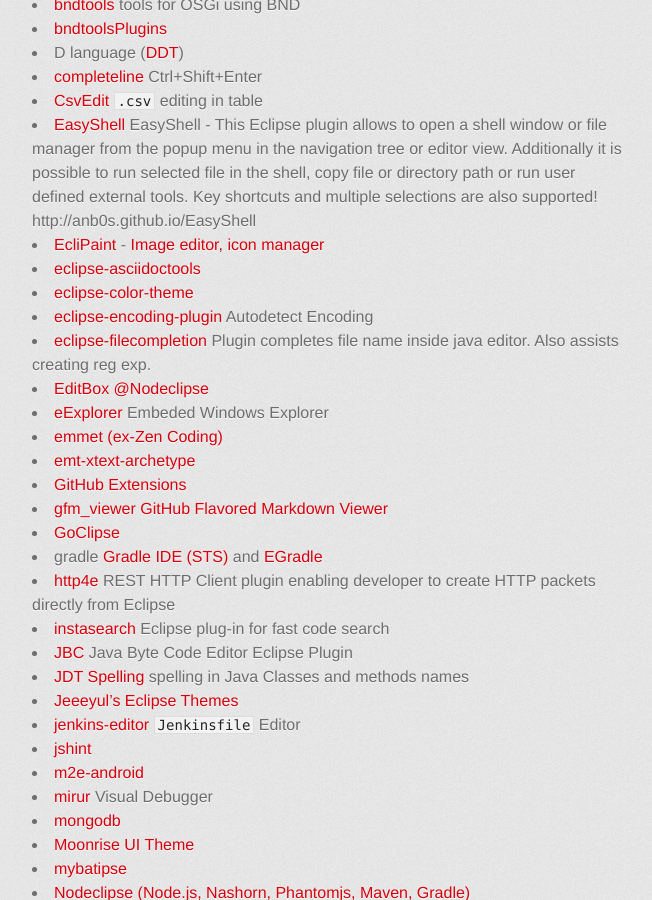
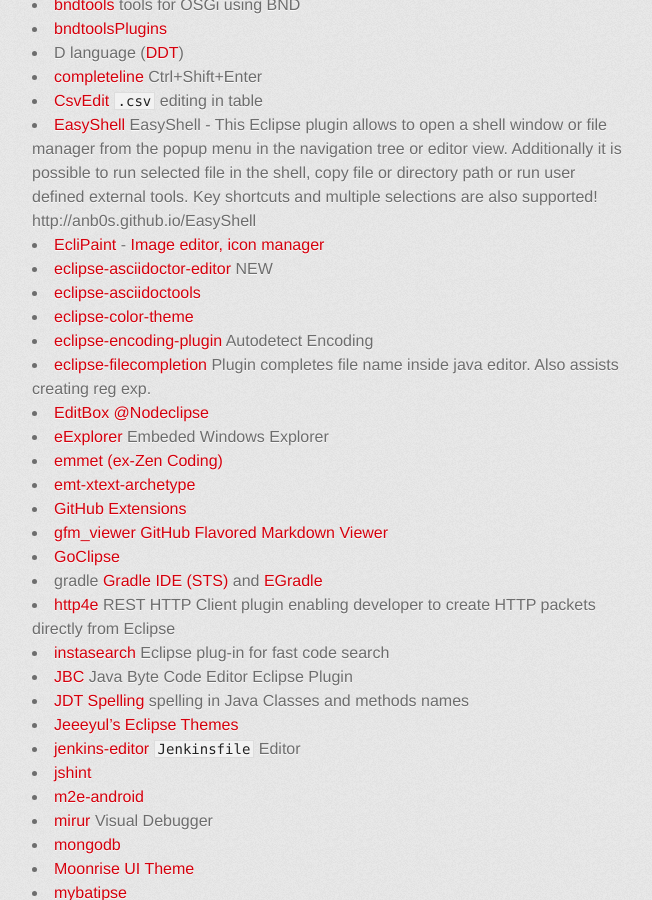
Before and after one commit to with-Eclipse/with-eclipse.github.io, a Jekyll site: the page built from index.md, in a window 1280 px wide and 900 px high, scrolled down 2371 px. Shown: the whole window, without its empty margins (318-970 px from the left). Built offline with Jekyll 4.4.1, drawn with Linux system fonts in a browser that asks for light colours; Markdown is read by kramdown in place of the engine named in the settings; comment, search, counter and statistics services are not loaded.

Commit message:
Update index.md

```diff
--- a/index.md
+++ b/index.md
@@ -108,6 +108,7 @@ Just use code snippet below:
 - [CsvEdit](https://github.com/Mathieuu/CsvEdit) `.csv` editing in table
 - [EasyShell](https://github.com/anb0s/EasyShell) EasyShell - This Eclipse plugin allows to open a shell window or file manager from the popup menu in the navigation tree or editor view. Additionally it is possible to run selected file in the shell, copy file or directory path or run user defined external tools. Key shortcuts and multiple selections are also supported! http://anb0s.github.io/EasyShell
 - [EcliPaint](https://github.com/jabiercoding/eclipaint) - [Image editor, icon manager](https://github.com/jabiercoding/eclipaint/wiki)
+- [eclipse-asciidoctor-editor](https://github.com/de-jcup/eclipse-asciidoctor-editor) NEW
 - [eclipse-asciidoctools](https://github.com/awltech/eclipse-asciidoctools)
 - [eclipse-color-theme](https://github.com/eclipse-color-theme/eclipse-color-theme)
 - [eclipse-encoding-plugin](https://github.com/cypher256/eclipse-encoding-plugin) Autodetect Encoding
```
